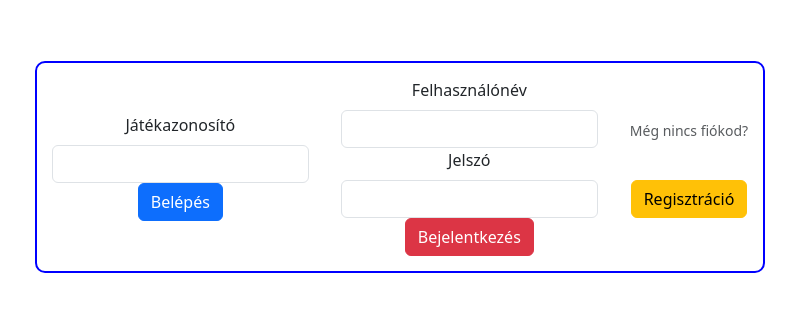
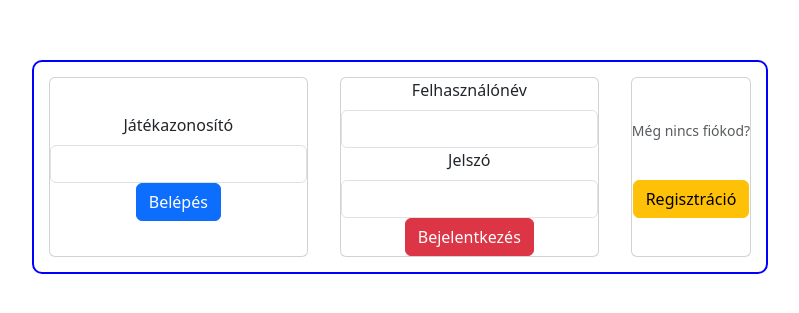
Before and after one commit to Naram99/reactQuizTs, a React (Vite) app: page / in a window 1280 px wide. Shown: the part 233-546 px from the top of the page, without its empty margins (240-1039 px from the left). Built offline with nearby package versions, Linux system fonts and the light colour scheme.

Commit message:
Logo switch, cards are generated with dynamic function

```diff
--- a/src/components/MainContent.tsx
+++ b/src/components/MainContent.tsx
@@ -7,15 +7,11 @@ export default function MainContent(): JSX.Element {
         <main>
             <Container>
                 <Row className="justify-content-between">
-                    <Col md="4" sm="12">
-                        <MainCard {...cardTexts.chat}></MainCard>
-                    </Col>
-                    <Col md="4" sm="12">
-                        <MainCard {...cardTexts.forum}></MainCard>
-                    </Col>
-                    <Col md="4" sm="12">
-                        <MainCard {...cardTexts.games}></MainCard>
-                    </Col>
+                    {Object.entries(cardTexts).map(([key, card]) => (
+                        <Col key={key} md="4" sm="12" className="h-100">
+                            <MainCard {...card}></MainCard>
+                        </Col>
+                    ))}
                 </Row>
             </Container>
         </main>
--- a/src/components/NavigationBar.tsx
+++ b/src/components/NavigationBar.tsx
@@ -2,7 +2,7 @@ import Container from "react-bootstrap/Container";
 import Navbar from "react-bootstrap/Navbar";
 import Nav from "react-bootstrap/Nav";
 import { NavDropdown } from "react-bootstrap";
-import logo from "../assets/whiteTextLogo.png";
+import logo from "../assets/logoWhite.png";
 
 export default function NavigationBar(): JSX.Element {
     return (
--- a/src/pages/LoginPage.tsx
+++ b/src/pages/LoginPage.tsx
@@ -1,10 +1,10 @@
 import { useState } from "react";
-import { Button, Form } from "react-bootstrap";
-import FormValues from "../models/formValues";
-import { useNavigate } from "react-router-dom";
+import { Button, Container, Form, Card } from "react-bootstrap";
+import FormValues from "../models/formValues.interface";
+// import { useNavigate } from "react-router-dom";
 
 const LoginPage: React.FC = () => {
-    const navigate = useNavigate();
+    // const navigate = useNavigate();
 
     const [register, setRegister] = useState<Boolean>(false);
 
@@ -35,8 +35,8 @@ const LoginPage: React.FC = () => {
     }
 
     return (
-        <div className="loginWrapper">
-            <div className="guestFormCt">
+        <Container className="loginWrapper">
+            <Card className="guestFormCt">
                 <Form id="guestForm" onSubmit={handleSubmit}>
                     <Form.Group>
                         <Form.Label>Játékazonosító</Form.Label>
@@ -46,8 +46,8 @@ const LoginPage: React.FC = () => {
                         Belépés
                     </Button>
                 </Form>
-            </div>
-            <div className="loginFormCt">
+            </Card>
+            <Card className="loginFormCt">
                 <Form id="loginForm" onSubmit={handleSubmit}>
                     <Form.Group>
                         <Form.Label htmlFor="userName">Felhasználónév</Form.Label>
@@ -74,14 +74,14 @@ const LoginPage: React.FC = () => {
                         {register ? "Regisztráció" : "Bejelentkezés"}
                     </Button>
                 </Form>
-            </div>
-            <div className="loginBtnsCt">
+            </Card>
+            <Card className="loginBtnsCt">
                 <Form.Text>{register ? "Már van fiókod?" : "Még nincs fiókod?"}</Form.Text>
                 <Button variant="warning" onClick={toggleRegister}>
                     {register ? "Bejelentkezés" : "Regisztráció"}
                 </Button>
-            </div>
-        </div>
+            </Card>
+        </Container>
     );
 };
 
```
Also changed, not shown: src/assets/logoWhite.png (added).
